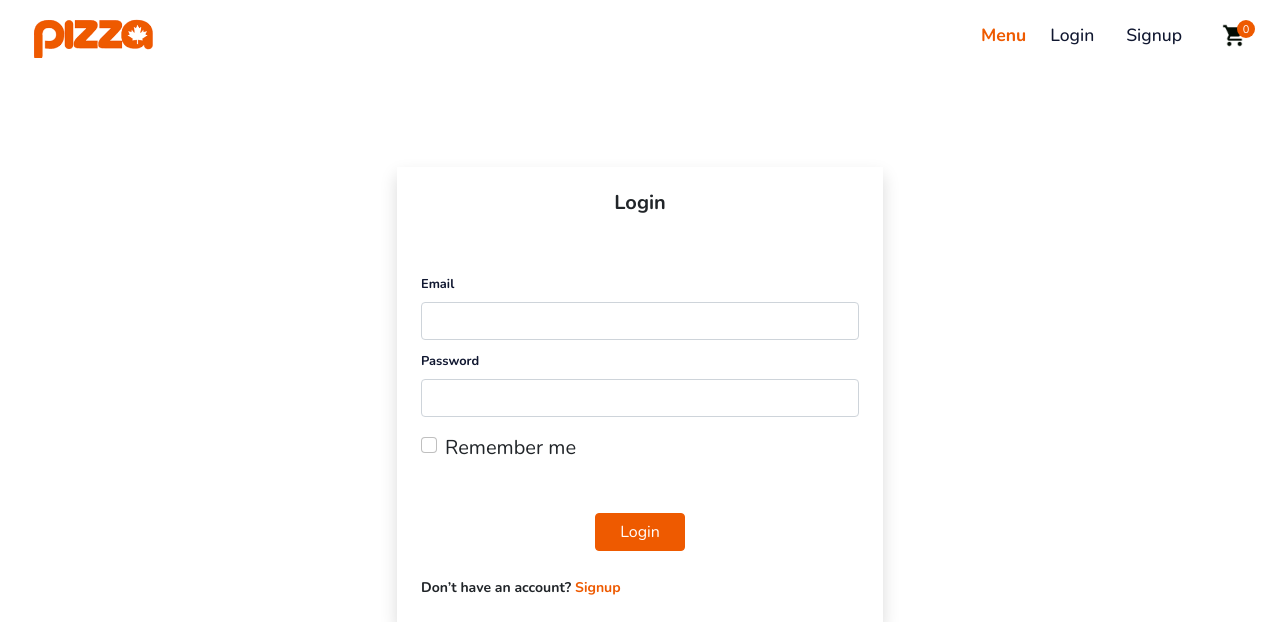
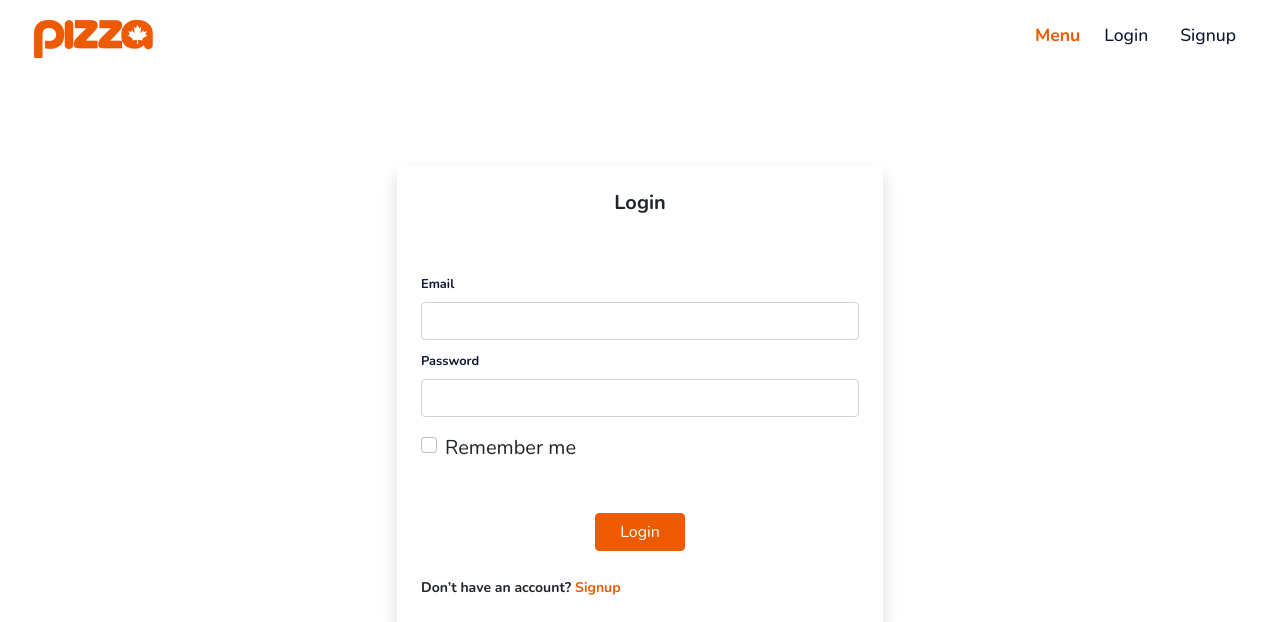
Before and after one commit to james-muriithi/pizza-shop, a Flask app: a page that uses app/templates/navbar.html in a window 1280 px wide. Shown: the top 622 px of the page. Run offline with Flask 2, Linux system fonts and the light colour scheme; some libraries are stand-ins or nearby versions.

Commit message:
removed cart

```diff
--- a/app/templates/navbar.html
+++ b/app/templates/navbar.html
@@ -6,10 +6,10 @@
     </a>
     <div class="d-flex">
       <span class="cart d-flex d-lg-none">
-        <span class="my-auto">
+        <span class="my-auto d-none">
           <img src="{{url_for('static', filename='./images/shopping_cart.png')}}" alt="cart">
           <div class="cart-counter bg-primary rounded-circle d-flex pt-1">
-            2
+            0
           </div>
         </span>
       </span>
@@ -55,7 +55,7 @@
           </div>
         </li>
         {% endif %}
-        <li class="nav-item d-none d-lg-flex cart ps-4" title="cart">
+        <li class="nav-item d-none cart ps-4" title="cart">
           <span>
             <img src="{{url_for('static', filename='./images/shopping_cart.png')}}" alt="cart" />
             <div class="cart-counter bg-primary rounded-circle d-flex pt-1">
```
